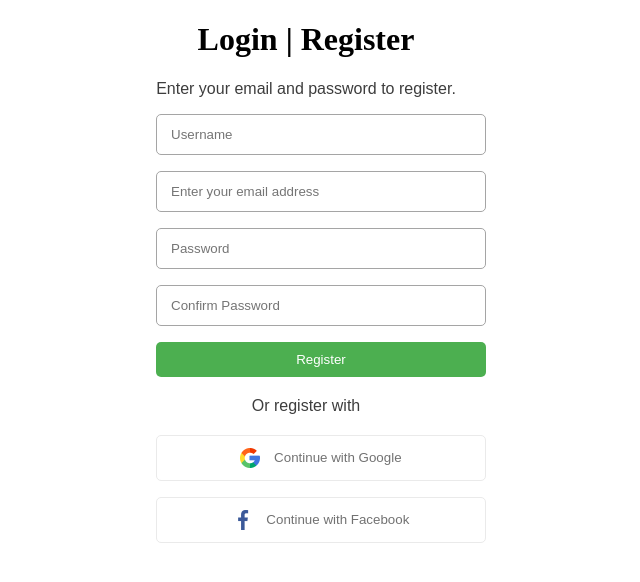
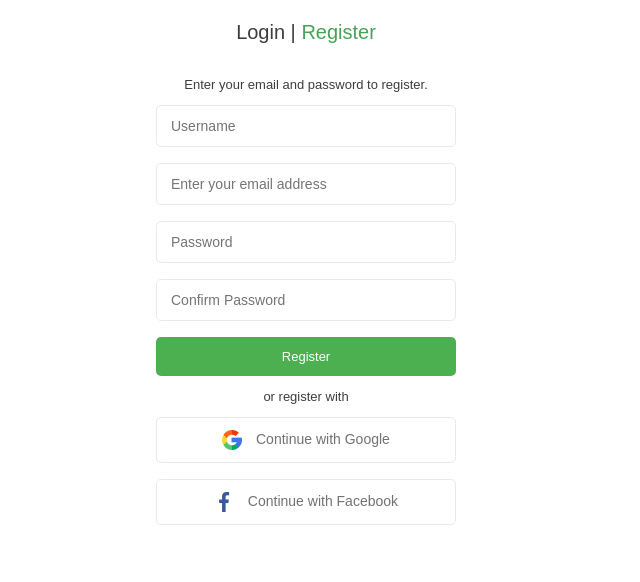
Before and after one commit to YuliaKV/Lesson-3-homework, a plain HTML site: page index.html in a window 1280 px wide. Shown: the whole page, without its empty margins (334-974 px from the left). Drawn offline with Linux system fonts and the light colour scheme.

Commit message:
add new files

```diff
--- /dev/null
+++ b/Reset.css
@@ -0,0 +1,9 @@
+* {
+    padding: 0;
+    box-sizing: border-box;
+    font-family: inherit;
+    color: #3d3d3d;
+    font-size: inherit;
+
+
+}
--- a/index.html
+++ b/index.html
@@ -1,98 +1,27 @@
 <!DOCTYPE html>
 <html lang="en">
-
 <head>
     <meta charset="UTF-8" />
     <meta name="viewport" content="width=device-width, initial-scale=1.0" />
     <title>Registration</title>
-    <style>
-        .or-register-with {
-            font-family: 'Cera Pro', sans-serif;
-            color: #3D3D3D;
-            margin: 20px 0;
-            text-align: center;
-        }
-
-        .social-buttons {
-            max-width: 300px;
-            margin: 20px auto;
-            text-align: center;
-            font-family: 'Cera Pro', sans-serif;
-            color: #EAEAEA;
-            width: 100%;
-        }
-
-        .social-button {
-            margin: 16px 0;
-            display: block;
-            width: 110%;
-            border: 1px solid #EAEAEA;
-            background-color: #ffffff;
-            font-family: 'Cera Pro', sans-serif;
-            color: #727272;
-            border-radius: 5px;
-            padding: 12px 14px;
-            text-align: center;
-        }
-
-        .social-button img {
-            width: 20px;
-            height: 20px;
-            vertical-align: middle;
-            margin-right: 10px;
-        }
-
-        h1 {
-            text-align: center;
-        }
-
-        form {
-            max-width: 300px;
-            margin: 0 auto;
-        }
-
-        input {
-            border-radius: 5px;
-            padding: 12px 14px;
-            display: block;
-            border: 1px solid #A5A5A5;
-            margin-bottom: 16px;
-            width: 100%;
-        }
-
-        .register-buttons {
-            background-color: #ffffff;
-            font-family: 'Cera Pro', sans-serif;
-            color: #3D3D3D;
-            text-align: center;
-        }
-
-        button {
-            width: 110%;
-            padding: 10px;
-            background-color: #4CAF50;
-            color: #ffffff;
-            border: none;
-            border-radius: 5px;
-        }
-    </style>
+    <link href="./style.css" rel="stylesheet">
+    <link href="./Reset.css" rel="stylesheet">
 </head>
-
 <body>
-    <h1>Login | Register</h1>
+    <h1>Login | <span> Register </span></h1>
     <div class="register-buttons">
         <p>Enter your email and password to register.</p>
     </div>
     <form action="#">
-        <input type="url" placeholder="Username" />
+        <input type="text" placeholder="Username" />
         <input type="email" placeholder="Enter your email address" />
         <input type="password" placeholder="Password" />
-        <input type="confirm password" placeholder="Confirm Password" />
+        <input type="password" placeholder="Confirm Password" />
         <button type="submit">Register</button>
     </form>
-    <div class="or-register-with">
-        <p>Or register with</p>
-    </div>
+
+        <p> or register with</p>
+
     <div class="social-buttons">
         <button class="social-button">
             <img src="./images-logo/google-logo.png" alt="Google">
@@ -104,5 +33,4 @@
         </button>
     </div>
 </body>
-
 </html>
--- /dev/null
+++ b/style.css
@@ -0,0 +1,96 @@
+body {
+    font-family: 'Cera Pro', sans-serif;
+    background-color: #ffffff;
+    display: flex;
+    flex-direction: column;
+    justify-content: center;
+    align-items: center;
+    text-align: center;
+    font-size: 13px;
+
+}
+
+h1 {
+    color: #3D3D3D;
+    font-size: 20px;
+    font-weight: 500;
+    margin-bottom: 20px;
+}
+
+h1 span {
+    color: #46A358;
+    font-size: 20;
+}
+
+.register-buttons {
+    font-weight: 300;
+    font-size: 20;
+}
+
+form {
+    max-width: 300px;
+    width: 100%;
+    margin-bottom: 0px;
+    font-weight: 400;
+    color: #A5A5A5;
+
+}
+
+input {
+    border-radius: 5px;
+    padding: 12px 14px;
+    display: block;
+    border: 1px solid #EAEAEA;
+    margin-bottom: 16px;
+    width: 100%;
+    font-size: 14px;
+}
+
+
+.social-buttons {
+    margin: auto;
+    max-width: 300px;
+    width: 100%;
+    text-align: center;
+    font-size: 14px;
+}
+
+.social-button {
+    display: block;
+    width: 100%;
+    border: 1px solid #EAEAEA;
+    background-color: #ffffff;
+    color: #727272;
+    border-radius: 5px;
+    padding: 12px 14px;
+    cursor: pointer;
+    font-weight: 500;
+    text-align: center;
+    margin-bottom: 16px;
+}
+
+
+.social-button img {
+    width: 20px;
+    height: 20px;
+    vertical-align: middle;
+    margin-right: 10px;
+
+}
+
+button {
+    width: 100%;
+    padding: 12px 14px;
+    background-color: #4CAF50;
+    color: #ffffff;
+    border: none;
+    border-radius: 5px;
+    cursor: pointer;
+    font-weight: 500;
+    box-sizing: border-box;
+    font-size: 14;
+}
+
+button:hover {
+    background-color: #45a049;
+}
```
